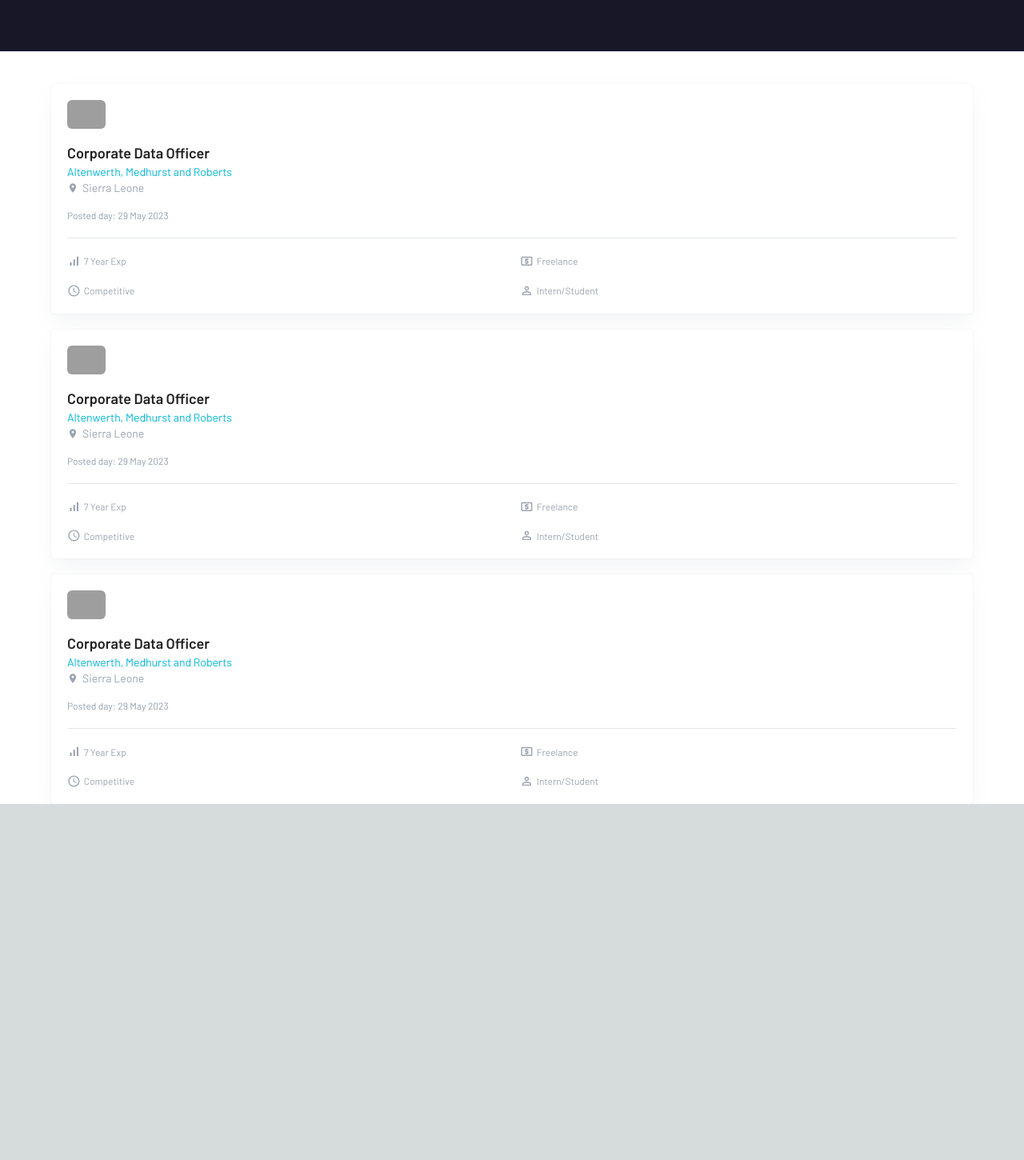
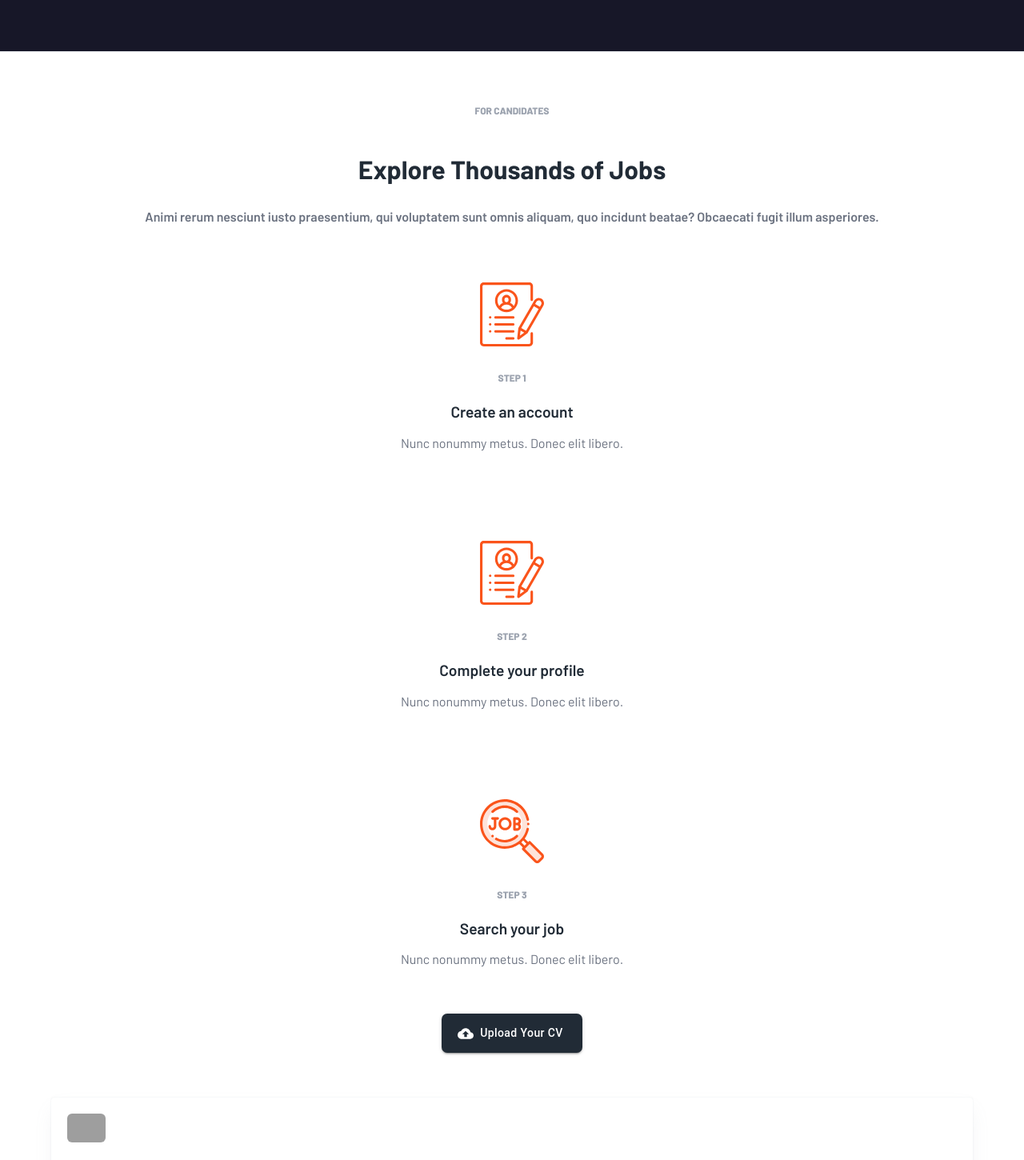
Before and after one commit to yasservanshalash/JJ, a Next.js app: page / in a window 1280 px wide. Shown: the part 1120-2570 px from the top of the page at 80% size. Before the commit the page ends 2125 px from the top, so only its background shows below. Built offline with nearby package versions, Linux system fonts and the light colour scheme; grey boxes are pictures that could not be loaded.

Commit message:
added candidate section

```diff
--- a/package.json
+++ b/package.json
@@ -3,7 +3,7 @@
   "version": "0.1.0",
   "private": true,
   "scripts": {
-    "dev": "next dev",
+    "dev": "next dev --turbo",
     "build": "next build",
     "start": "next start",
     "lint": "next lint"
--- a/src/app/page.tsx
+++ b/src/app/page.tsx
@@ -1,4 +1,5 @@
 import JobCard from "@/components/cards/JobCard";
+import CandidatesSection from "@/components/layout/landing/for_candidates/CandidatesSection";
 import LandingHeader from "@/components/layout/landing/landing_header/LandingHeader";
 
 export default function Home() {
@@ -6,6 +7,7 @@
     <main className="bg-white">
       <LandingHeader />
       <hr />
+      <CandidatesSection />
       <section className="flex flex-col gap-5 mt-10">
         <JobCard />
         <JobCard />
--- a/src/components/cards/JobCard.tsx
+++ b/src/components/cards/JobCard.tsx
@@ -22,8 +22,8 @@
         <hr className='mb-5'/>
         <section className='grid grid-cols-2 gap-5'>
         <p className='text-gray-400 text-xs flex items-center gap-1'><SignalCellularAltIcon sx={{fontSize: "140%"}}/> 7 Year Exp</p>
-        <p className='text-gray-400 text-xs flex items-center gap-1'><LocalAtmIcon sx={{fontSize: "140%"}}/> Freelance</p>
-        <p className='text-gray-400 text-xs flex items-center gap-1'><AccessTimeIcon sx={{fontSize: "140%"}}/>Competitive</p>
+        <p className='text-gray-400 text-xs flex items-center gap-1'><AccessTimeIcon sx={{fontSize: "140%"}}/> Freelance</p>
+        <p className='text-gray-400 text-xs flex items-center gap-1'><LocalAtmIcon sx={{fontSize: "140%"}}/>Competitive</p>
         <p className='text-gray-400 text-xs flex items-center gap-1'><PersonOutlineIcon sx={{fontSize: "140%"}}/>Intern/Student</p>
 
         </section>
--- /dev/null
+++ b/src/components/inputs/landing/UploadCVButton.tsx
@@ -0,0 +1,12 @@
+"use client";
+
+import { Button } from "@mui/material";
+import CloudUploadIcon from '@mui/icons-material/CloudUpload';
+
+const UploadCVButton = () => {
+  return (
+    <Button variant="contained" sx={{color: "white", px: 3, py: 1.5, my: 2}} style={{backgroundColor: "#212b36",textTransform: "none", borderRadius: "7px"}} startIcon={<CloudUploadIcon />}>Upload Your CV</Button>
+  )
+}
+
+export default UploadCVButton
--- /dev/null
+++ b/src/components/layout/landing/for_candidates/CandidatesSection.tsx
@@ -0,0 +1,38 @@
+import Image from "next/image"
+import JobApplication from "../../../../../public/jobapplication.svg"
+import JobSearch from "../../../../../public/jobsearch.svg"
+import UploadCVButton from "@/components/inputs/landing/UploadCVButton"
+const CandidatesSection = () => {
+  return (
+    <section>
+        <header className="flex flex-col items-center w-[80%] m-auto text-center mt-16">
+            <p className="text-[0.75rem] font-extrabold text-gray-400 mb-10">FOR CANDIDATES</p>
+            <h1 className="text-[2rem] font-bold text-[#212b36] mb-6">Explore Thousands of Jobs</h1>
+            <p className="text-[1rem] text-gray-500 font-semibold">Animi rerum nesciunt iusto praesentium, qui voluptatem sunt omnis aliquam, quo incidunt beatae? Obcaecati fugit illum asperiores.</p>
+        </header>
+        <section className="flex flex-col items-center text-center">
+        <div className="flex flex-col items-center my-10">
+                <Image src={JobApplication} width={80} height={80} alt="Job Application Icon" style={{margin: "30px 0px",filter: "invert(58%) sepia(57%) saturate(6847%) hue-rotate(349deg) brightness(98%) contrast(100%)"}}/>
+                <p className="text-[0.75rem] font-extrabold text-gray-400 mb-5">STEP 1</p>
+                <p className="text-[1.2rem] font-semibold text-[#212b36] mb-3">Create an account</p>
+                <p className="text-[1rem] text-gray-500">Nunc nonummy metus. Donec elit libero.</p>
+            </div>
+            <div className="flex flex-col items-center my-10">
+                <Image src={JobApplication} width={80} height={80} alt="Job Application Icon" style={{margin: "30px 0px",filter: "invert(58%) sepia(57%) saturate(6847%) hue-rotate(349deg) brightness(98%) contrast(100%)"}}/>
+                <p className="text-[0.75rem] font-extrabold text-gray-400 mb-5">STEP 2</p>
+                <p className="text-[1.2rem] font-semibold text-[#212b36] mb-3">Complete your profile</p>
+                <p className="text-[1rem] text-gray-500">Nunc nonummy metus. Donec elit libero.</p>
+            </div>
+            <div className="flex flex-col items-center my-10">
+                <Image src={JobSearch} width={80} height={80} alt="Job Application Icon" style={{margin: "30px 0px",filter: "invert(58%) sepia(57%) saturate(6847%) hue-rotate(349deg) brightness(98%) contrast(100%)"}}/>
+                <p className="text-[0.75rem] font-extrabold text-gray-400 mb-5">STEP 3</p>
+                <p className="text-[1.2rem] font-semibold text-[#212b36] mb-3">Search your job</p>
+                <p className="text-[1rem] text-gray-500">Nunc nonummy metus. Donec elit libero.</p>
+            </div>
+            <UploadCVButton />
+        </section>
+    </section>
+  )
+}
+
+export default CandidatesSection
```
Also changed, not shown: public/jobsearch.svg (added).
